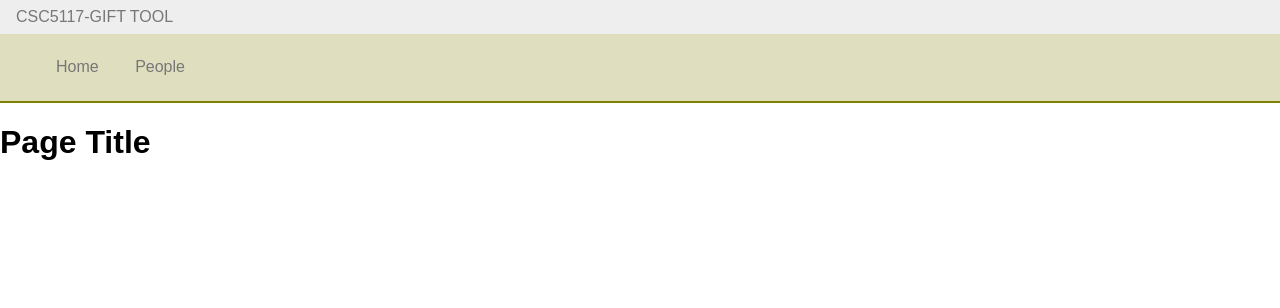
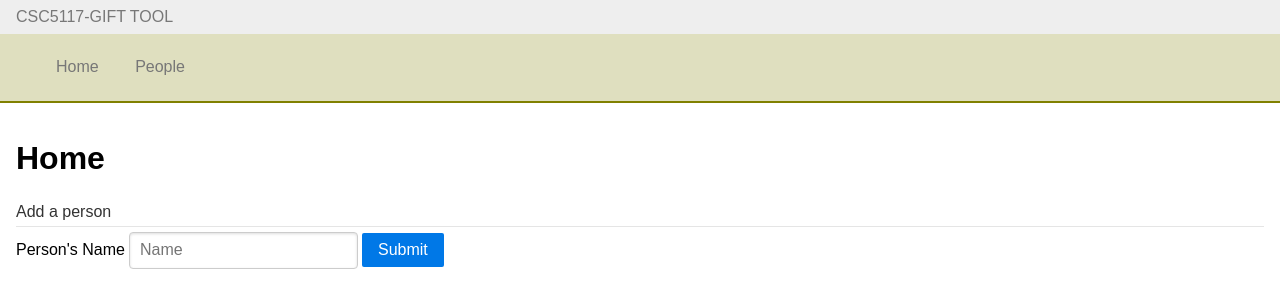
Before and after one commit to hobbs131/Issue_Tracker, a Flask app: page / in a window 1280 px wide. Shown: the top 308 px of the page. Run offline with Flask 2, Linux system fonts and the light colour scheme; some libraries are stand-ins or nearby versions.

Commit message:
added an html form with lovely purecss styling

```diff
--- a/static/main.css
+++ b/static/main.css
@@ -2,3 +2,7 @@ body #menu {
     border-bottom: 2px olive solid;
     background-color: rgba(128, 128, 0, 0.25);
 }
+
+body div#content {
+    padding:1em;
+}
--- a/templates/main.html
+++ b/templates/main.html
@@ -24,8 +24,6 @@
 
   </div>-->
 
-  <div id="layout">
-    <!-- Menu toggle -->
   <div id="menu">
     <div class="pure-menu">
       <a href="#" class="pure-menu-heading pure-menu-link">csc5117-gift tool</a>
@@ -40,13 +38,15 @@
     </div>
   </div>
 
-    <div id="main">
-        <div class="header">
-            <h1>Page Title</h1>
-        </div>
+  <div id="content">
+      <h1>Home</h1>
 
-        <div class="content">
-        </div>
+      <form class="pure-form" action="{{ url_for("new_person") }}" method="POST">
+        <legend>Add a person</legend>
+        <label for="name">Person's Name</label>
+        <input type="text" id="name" name="name" placeholder="Name" required="required" >
+        <button type="submit" class="pure-button pure-button-primary">Submit</button>
+      </form>
   </div>
 </div>
 </html>
```
Lines whose indentation alone changed are shown as unchanged.
